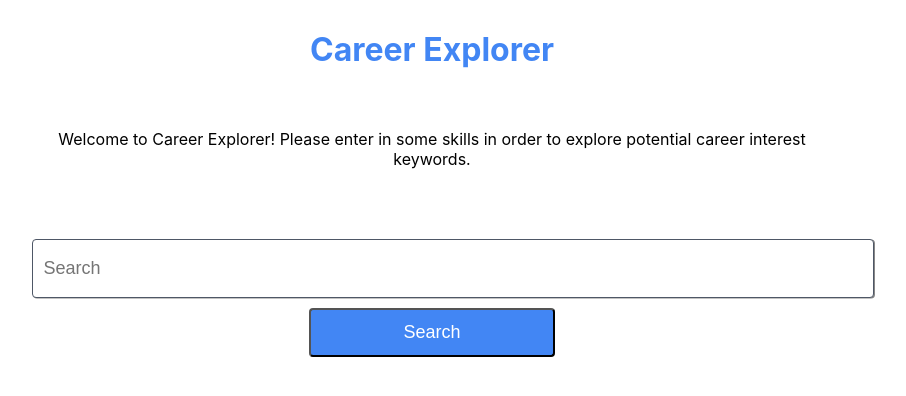
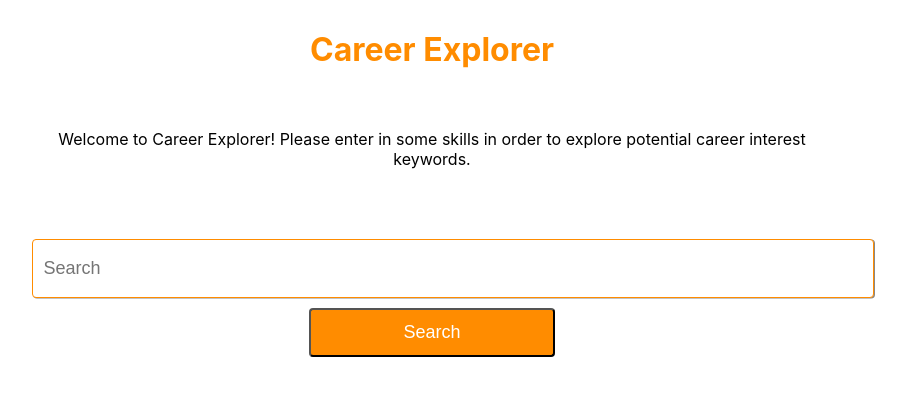
Before and after one commit to dixitaayush8/CareerExplorer, a React (Create React App) app in the folder frontend/: page / in a window 1280 px wide. Shown: the top 396 px of the page, without its empty margins (208-1114 px from the left). Built offline with nearby package versions, Linux system fonts and the light colour scheme.

Commit message:
Changed color

```diff
--- a/frontend/src/Search.css
+++ b/frontend/src/Search.css
@@ -3,7 +3,7 @@ margin: 0;
 padding: 0;
 }
 h1 {
-color: #4286f4;
+color: #FF8C00;
 margin-top: 30px;
 margin-bottom: 60px;
 }
@@ -17,7 +17,7 @@ width: 100%;
 margin: 10px;
 padding: 18px 10px;
 border-radius: 4px;
-border: 1px solid #4e5766;
+border: 1px solid #FF8C00;
 box-shadow: 1px 0.5px #888888;
 font-size: 18px;
 }
@@ -25,7 +25,7 @@ button {
 padding: 12px 10px;
 width: 30%;
 border-radius: 4px;
-background-color: #4286f4;
+background-color: #FF8C00;
 color: #ffffff;
 cursor: pointer;
 font-size: 18px;
```
